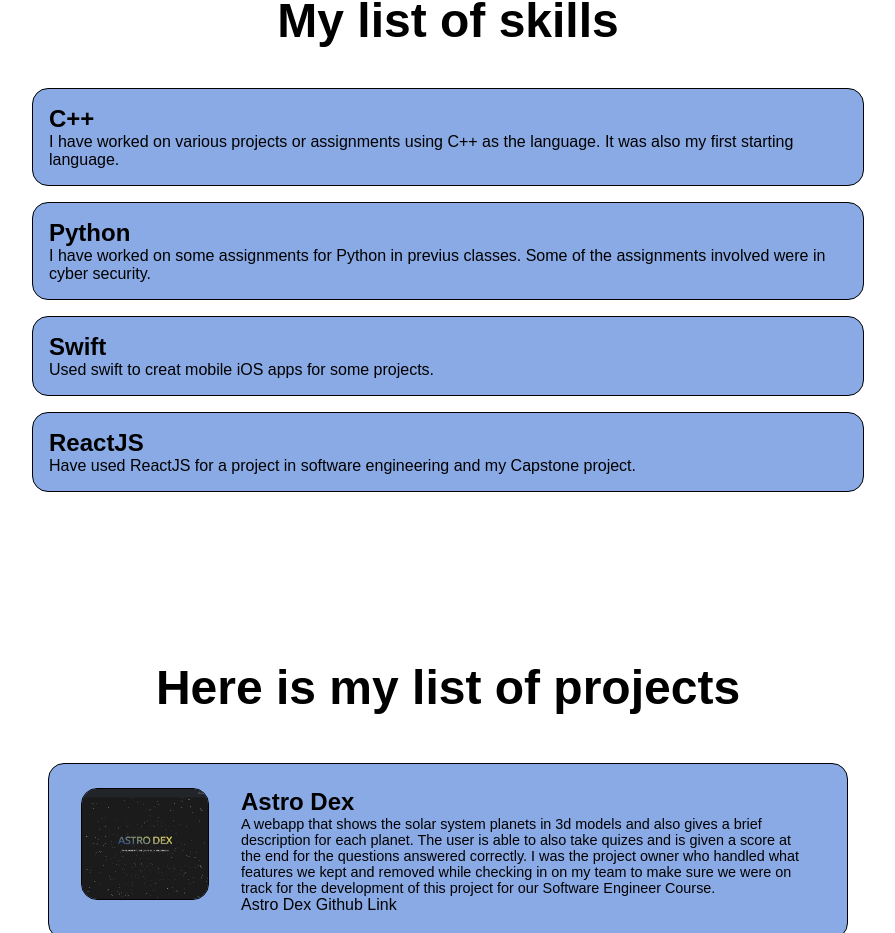
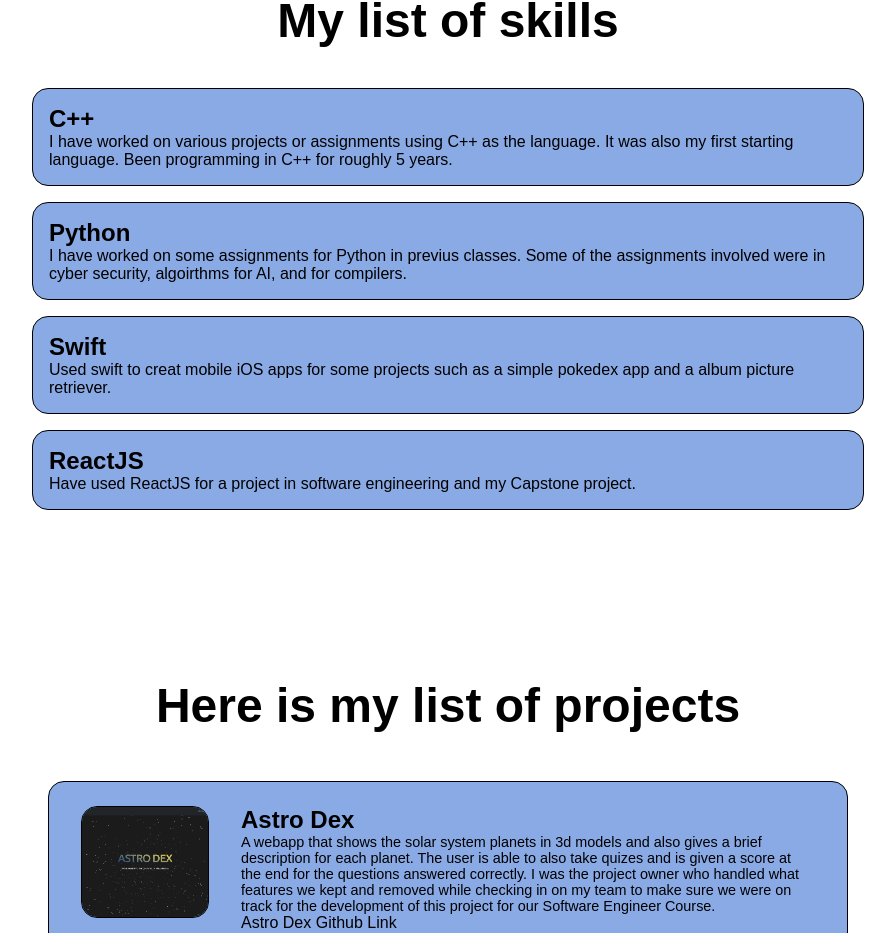
Before and after one commit to AGmod/Portfolio, a React (Create React App) app in the folder portfolio/: page / in a window 1280 px wide. Shown: the part 1592-2525 px from the top of the page, without its empty margins (192-1087 px from the left). Built offline with nearby package versions, Linux system fonts and the light colour scheme.

Commit message:
Edited the skills descriptions for each programming language

```diff
--- a/portfolio/src/components/Skills/skills.jsx
+++ b/portfolio/src/components/Skills/skills.jsx
@@ -9,19 +9,21 @@ const Skills = () => {
         <div className='skillItem'>
           <div className='skillItemText'>
             <h2>C++</h2>
-            <p> I have worked on various projects or assignments using C++ as the language. It was also my first starting language.</p>
+            <p> I have worked on various projects or assignments using C++ as the language.
+              It was also my first starting language. Been programming in C++ for roughly 5 years.</p>
           </div>
         </div>
         <div className='skillItem'>
           <div className='skillItemText'>
             <h2>Python</h2>
-            <p> I have worked on some assignments for Python in previus classes. Some of the assignments involved were in cyber security. </p>
+            <p> I have worked on some assignments for Python in previus classes.
+              Some of the assignments involved were in cyber security, algoirthms for AI, and for compilers. </p>
           </div>
         </div>
         <div className='skillItem'>
           <div className='skillItemText'>
             <h2>Swift</h2>
-            <p> Used swift to creat mobile iOS apps for some projects.</p>
+            <p> Used swift to creat mobile iOS apps for some projects such as a simple pokedex app and a album picture retriever.</p>
           </div>
         </div>
         <div className='skillItem'>
```
